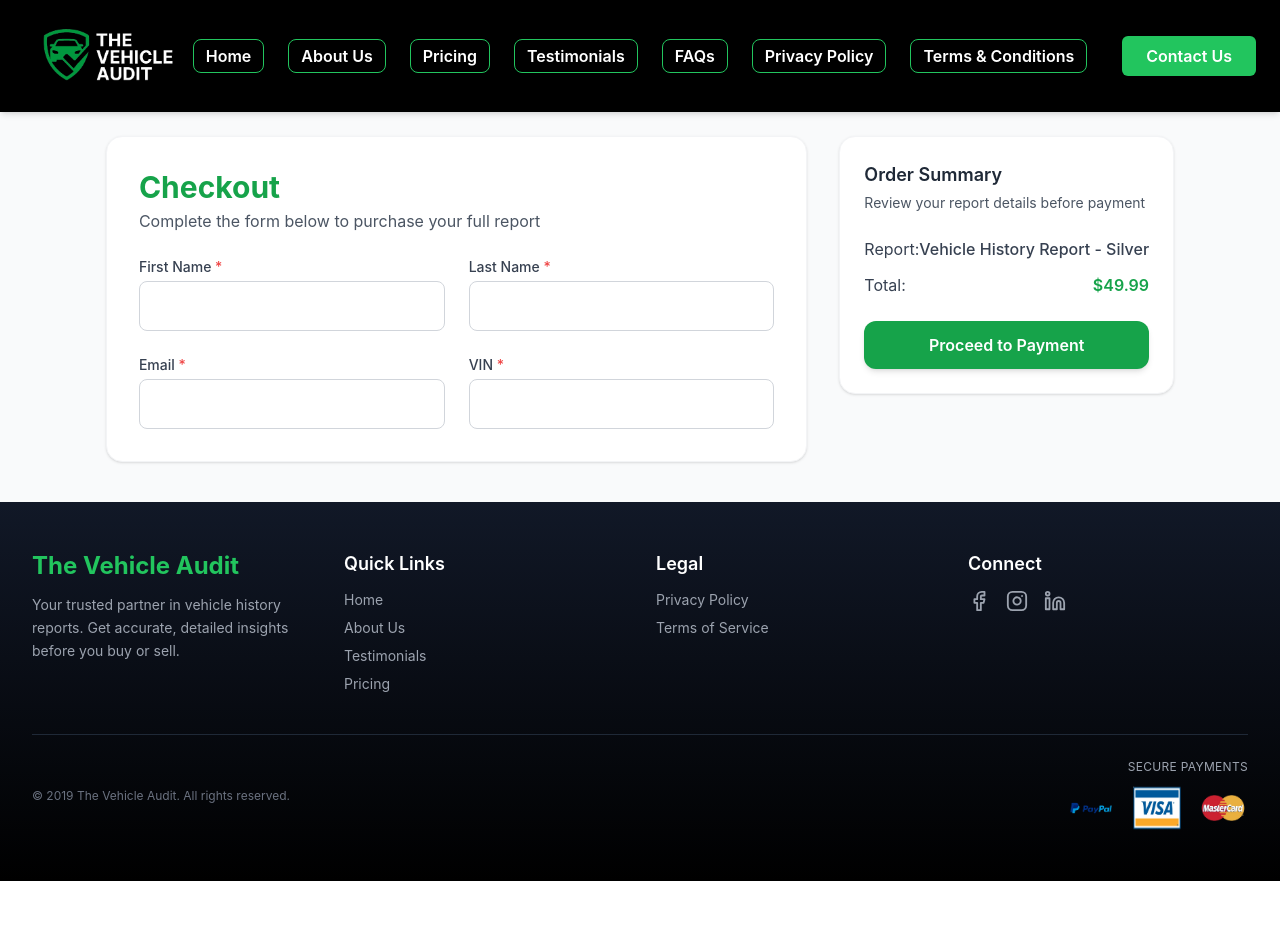
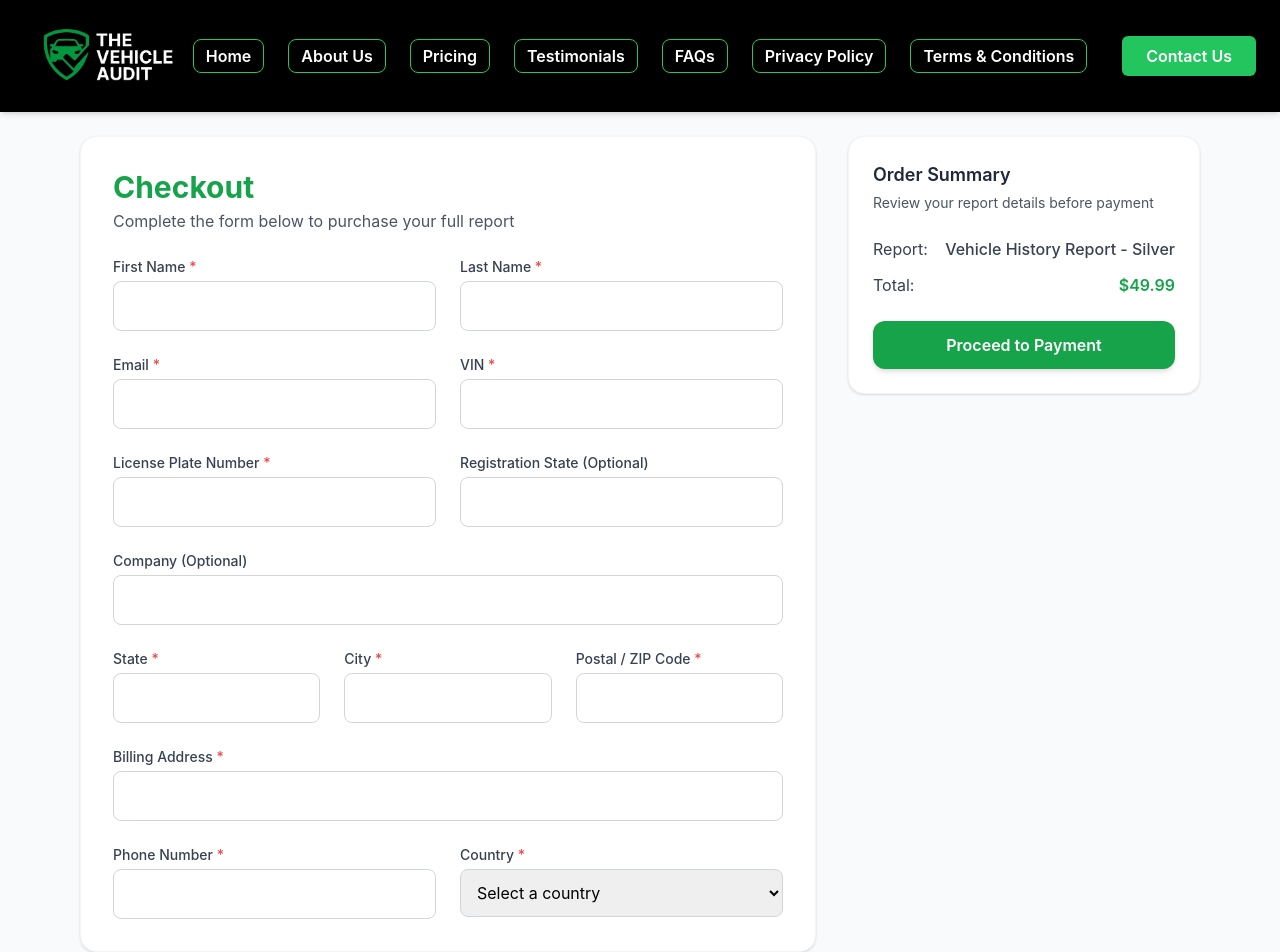
Before and after one commit to muhammadnoaman345/Get-carify, a Next.js app: page /checkout in a window 1280 px wide. Shown: the top 952 px of the page. Before the commit the page ends 881 px from the top, so only its background shows below. Built offline with nearby package versions, Linux system fonts and the light colour scheme.

Commit message:
Update checkout.js

```diff
--- a/pages/checkout.js
+++ b/pages/checkout.js
@@ -20,7 +20,7 @@ export default function Checkout() {
     address: "",
     phone: "",
     country: "",
-    packageName: "Silver",
+    packageName: "Silver", // default package
   });
 
   const [errors, setErrors] = useState({});
@@ -69,50 +69,37 @@ export default function Checkout() {
     if (!validateForm()) return;
 
     try {
-      // Save form data locally
       localStorage.setItem("checkoutForm", JSON.stringify(formData));
 
-      // Call your Square API route
-      const res = await fetch("/api/checkout", {
+      const res = await fetch("/api/create-checkout-session", {
         method: "POST",
         headers: { "Content-Type": "application/json" },
         body: JSON.stringify({ formData }),
       });
 
-      // Parse JSON safely
-      let data = null;
-      try {
-        data = await res.json();
-      } catch (err) {
-        console.error("Failed to parse JSON from server:", err);
-        alert("Server returned invalid response. Check console.");
-        return;
-      }
-
-      // Handle errors
-      if (!res.ok) {
-        console.error("Server error:", data);
-        alert(data?.error || "Payment session failed. Please try again.");
-        return;
-      }
+      const data = await res.json();
 
       if (data.url) {
-        // Redirect to Square hosted checkout page
         window.location.href = data.url;
       } else {
         alert("Payment session failed. Please try again.");
       }
     } catch (error) {
-      console.error("Unexpected error:", error);
       alert("Something went wrong. Please try again.");
     }
   };
+
+  const getBorderClass = (field) =>
+    `mt-1 w-full rounded-lg border ${
+      errors[field] ? "border-red-500" : "border-gray-300"
+    } focus:ring-2 focus:ring-green-600 focus:border-green-600 p-3`;
 
   return (
     <div className="bg-gray-50 min-h-screen flex flex-col">
       <Navbar />
 
       <main className="flex-1 max-w-6xl mx-auto px-4 py-10 grid grid-cols-1 lg:grid-cols-3 gap-8 mt-24">
+        {/* Left: Form */}
         <div className="lg:col-span-2 bg-white shadow rounded-2xl p-8 border border-gray-100">
           <div className="mb-6">
             <h1 className="text-3xl font-bold text-green-600">Checkout</h1>
@@ -122,8 +109,7 @@ export default function Checkout() {
           </div>
 
           <form id="checkoutForm" className="space-y-6">
-            {/* All your form inputs remain unchanged */}
-            {/* First Name / Last Name */}
+            {/* Name */}
             <div className="grid grid-cols-1 md:grid-cols-2 gap-6">
               <div>
                 <label className="block text-sm font-medium text-gray-700">
@@ -134,14 +120,13 @@ export default function Checkout() {
                   name="firstName"
                   value={formData.firstName}
                   onChange={handleChange}
-                  className={`mt-1 w-full rounded-lg border ${
-                    errors.firstName ? "border-red-500" : "border-gray-300"
-                  } focus:ring-2 focus:ring-green-600 focus:border-green-600 p-3`}
+                  className={getBorderClass("firstName")}
                 />
                 {errors.firstName && (
                   <p className="text-red-500 text-sm">{errors.firstName}</p>
                 )}
               </div>
+
               <div>
                 <label className="block text-sm font-medium text-gray-700">
                   Last Name <span className="text-red-500">*</span>
@@ -151,9 +136,7 @@ export default function Checkout() {
                   name="lastName"
                   value={formData.lastName}
                   onChange={handleChange}
-                  className={`mt-1 w-full rounded-lg border ${
-                    errors.lastName ? "border-red-500" : "border-gray-300"
-                  } focus:ring-2 focus:ring-green-600 focus:border-green-600 p-3`}
+                  className={getBorderClass("lastName")}
                 />
                 {errors.lastName && (
                   <p className="text-red-500 text-sm">{errors.lastName}</p>
@@ -161,7 +144,7 @@ export default function Checkout() {
               </div>
             </div>
 
-            {/* Email / VIN */}
+            {/* Email & VIN */}
             <div className="grid grid-cols-1 md:grid-cols-2 gap-6">
               <div>
                 <label className="block text-sm font-medium text-gray-700">
@@ -172,14 +155,13 @@ export default function Checkout() {
                   name="email"
                   value={formData.email}
                   onChange={handleChange}
-                  className={`mt-1 w-full rounded-lg border ${
-                    errors.email ? "border-red-500" : "border-gray-300"
-                  } focus:ring-2 focus:ring-green-600 focus:border-green-600 p-3`}
+                  className={getBorderClass("email")}
                 />
                 {errors.email && (
                   <p className="text-red-500 text-sm">{errors.email}</p>
                 )}
               </div>
+
               <div>
                 <label className="block text-sm font-medium text-gray-700">
                   VIN <span className="text-red-500">*</span>
@@ -189,9 +171,7 @@ export default function Checkout() {
                   name="vin"
                   value={formData.vin}
                   onChange={handleChange}
-                  className={`mt-1 w-full rounded-lg border ${
-                    errors.vin ? "border-red-500" : "border-gray-300"
-                  } focus:ring-2 focus:ring-green-600 focus:border-green-600 p-3`}
+                  className={getBorderClass("vin")}
                 />
                 {errors.vin && (
                   <p className="text-red-500 text-sm">{errors.vin}</p>
@@ -199,11 +179,164 @@ export default function Checkout() {
               </div>
             </div>
 
-            {/* The rest of your form remains exactly the same */}
+            {/* Plate & Reg State */}
+            <div className="grid grid-cols-1 md:grid-cols-2 gap-6">
+              <div>
+                <label className="block text-sm font-medium text-gray-700">
+                  License Plate Number <span className="text-red-500">*</span>
+                </label>
+                <input
+                  type="text"
+                  name="plate"
+                  value={formData.plate}
+                  onChange={handleChange}
+                  className={getBorderClass("plate")}
+                />
+                {errors.plate && (
+                  <p className="text-red-500 text-sm">{errors.plate}</p>
+                )}
+              </div>
+
+              <div>
+                <label className="block text-sm font-medium text-gray-700">
+                  Registration State (Optional)
+                </label>
+                <input
+                  type="text"
+                  name="regState"
+                  value={formData.regState}
+                  onChange={handleChange}
+                  className="mt-1 w-full rounded-lg border border-gray-300 focus:ring-2 focus:ring-green-600 focus:border-green-600 p-3"
+                />
+              </div>
+            </div>
+
+            {/* Company */}
+            <div>
+              <label className="block text-sm font-medium text-gray-700">
+                Company (Optional)
+              </label>
+              <input
+                type="text"
+                name="company"
+                value={formData.company}
+                onChange={handleChange}
+                className="mt-1 w-full rounded-lg border border-gray-300 focus:ring-2 focus:ring-green-600 focus:border-green-600 p-3"
+              />
+            </div>
+
+            {/* State, City, ZIP */}
+            <div className="grid grid-cols-1 md:grid-cols-3 gap-6">
+              <div>
+                <label className="block text-sm font-medium text-gray-700">
+                  State <span className="text-red-500">*</span>
+                </label>
+                <input
+                  type="text"
+                  name="state"
+                  value={formData.state}
+                  onChange={handleChange}
+                  className={getBorderClass("state")}
+                />
+                {errors.state && (
+                  <p className="text-red-500 text-sm">{errors.state}</p>
+                )}
+              </div>
+
+              <div>
+                <label className="block text-sm font-medium text-gray-700">
+                  City <span className="text-red-500">*</span>
+                </label>
+                <input
+                  type="text"
+                  name="city"
+                  value={formData.city}
+                  onChange={handleChange}
+                  className={getBorderClass("city")}
+                />
+                {errors.city && (
+                  <p className="text-red-500 text-sm">{errors.city}</p>
+                )}
+              </div>
+
+              <div>
+                <label className="block text-sm font-medium text-gray-700">
+                  Postal / ZIP Code <span className="text-red-500">*</span>
+                </label>
+                <input
+                  type="text"
+                  name="zip"
+                  value={formData.zip}
+                  onChange={handleChange}
+                  className={getBorderClass("zip")}
+                />
+                {errors.zip && (
+                  <p className="text-red-500 text-sm">{errors.zip}</p>
+                )}
+              </div>
+            </div>
+
+            {/* Address */}
+            <div>
+              <label className="block text-sm font-medium text-gray-700">
+                Billing Address <span className="text-red-500">*</span>
+              </label>
+              <input
+                type="text"
+                name="address"
+                value={formData.address}
+                onChange={handleChange}
+                className={getBorderClass("address")}
+              />
+              {errors.address && (
+                <p className="text-red-500 text-sm">{errors.address}</p>
+              )}
+            </div>
+
+            {/* Phone & Country */}
+            <div className="grid grid-cols-1 md:grid-cols-2 gap-6">
+              <div>
+                <label className="block text-sm font-medium text-gray-700">
+                  Phone Number <span className="text-red-500">*</span>
+                </label>
+                <input
+                  type="text"
+                  name="phone"
+                  value={formData.phone}
+                  onChange={handleChange}
+                  className={getBorderClass("phone")}
+                />
+                {errors.phone && (
+                  <p className="text-red-500 text-sm">{errors.phone}</p>
+                )}
+              </div>
+
+              <div>
+                <label className="block text-sm font-medium text-gray-700">
+                  Country <span className="text-red-500">*</span>
+                </label>
+                <select
+                  name="country"
+                  value={formData.country}
+                  onChange={handleChange}
+                  className={getBorderClass("country")}
+                >
+                  <option value="">Select a country</option>
+                  <option>USA</option>
+                  <option>Canada</option>
+                  <option>United Kingdom</option>
+                  <option>Australia</option>
+                  <option>New Zealand</option>
+                </select>
+                {errors.country && (
+                  <p className="text-red-500 text-sm">{errors.country}</p>
+                )}
+              </div>
+            </div>
           </form>
         </div>
 
-        {/* Order Summary / Payment Button */}
+        {/* Right: Order Summary */}
         <div className="bg-white shadow rounded-2xl p-6 border border-gray-100 h-fit">
           <h2 className="text-lg font-semibold text-gray-800">Order Summary</h2>
           <p className="text-sm text-gray-600 mt-1">
@@ -217,6 +350,7 @@ export default function Checkout() {
                 Vehicle History Report - {formData.packageName}
               </span>
             </div>
+
             <div className="flex justify-between text-gray-700">
               <span>Total:</span>
               <span className="font-semibold text-green-600">
```
